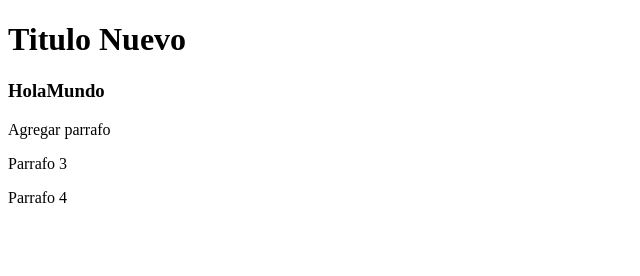
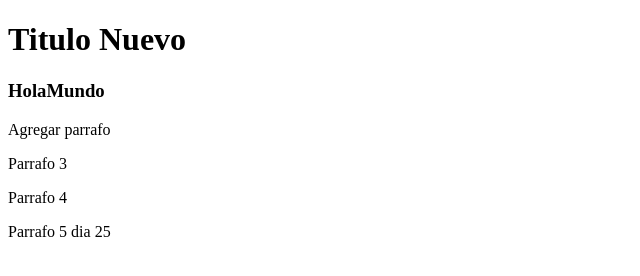
Before and after one commit to IngDeiv/Git, a plain HTML site: page index.html in a window 1280 px wide. Shown: the whole page, without its empty margins (0-640 px from the left). Drawn offline with Linux system fonts and the light colour scheme.

Commit message:
modificacion
 agregando parrafo 5

```diff
--- a/index.html
+++ b/index.html
@@ -13,6 +13,7 @@
         <p>Agregar parrafo</p>
         <p>Parrafo 3</p>
         <p>Parrafo 4</p>
+        <p>Parrafo 5 dia 25</p>
     </div>
 </body>
 </html>
```
